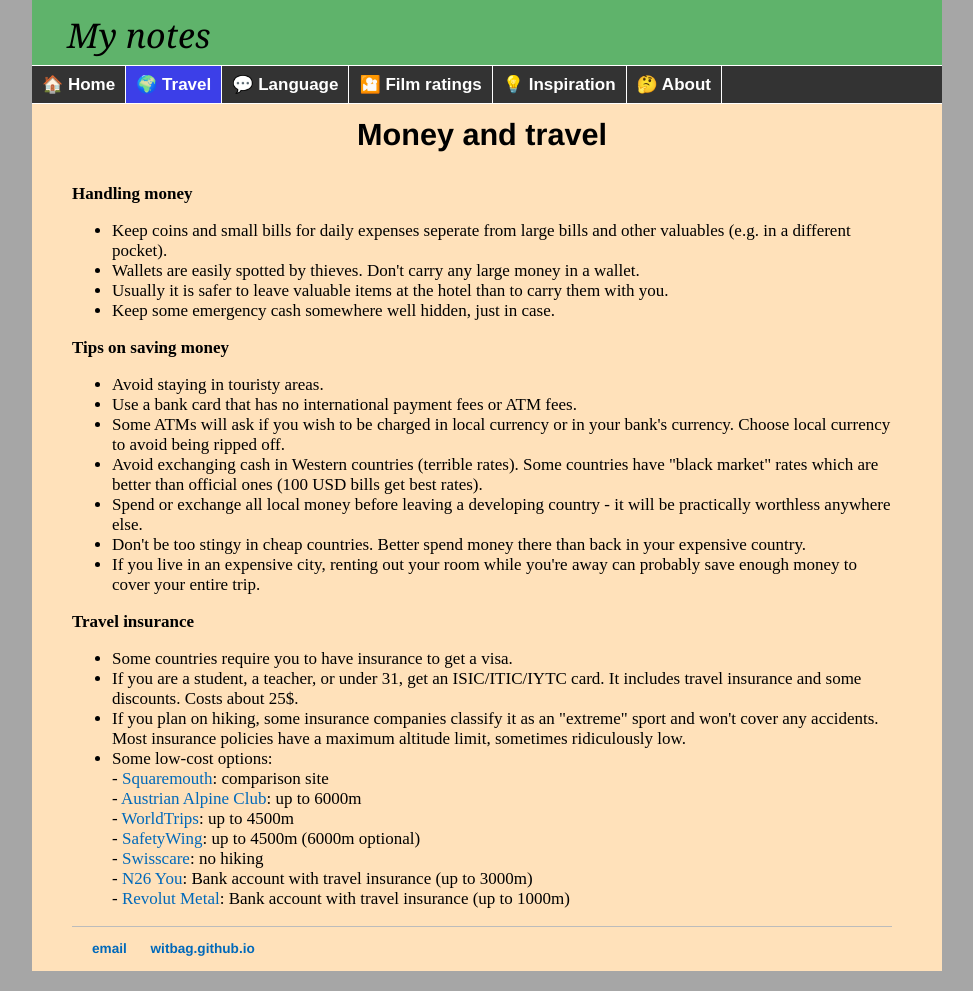
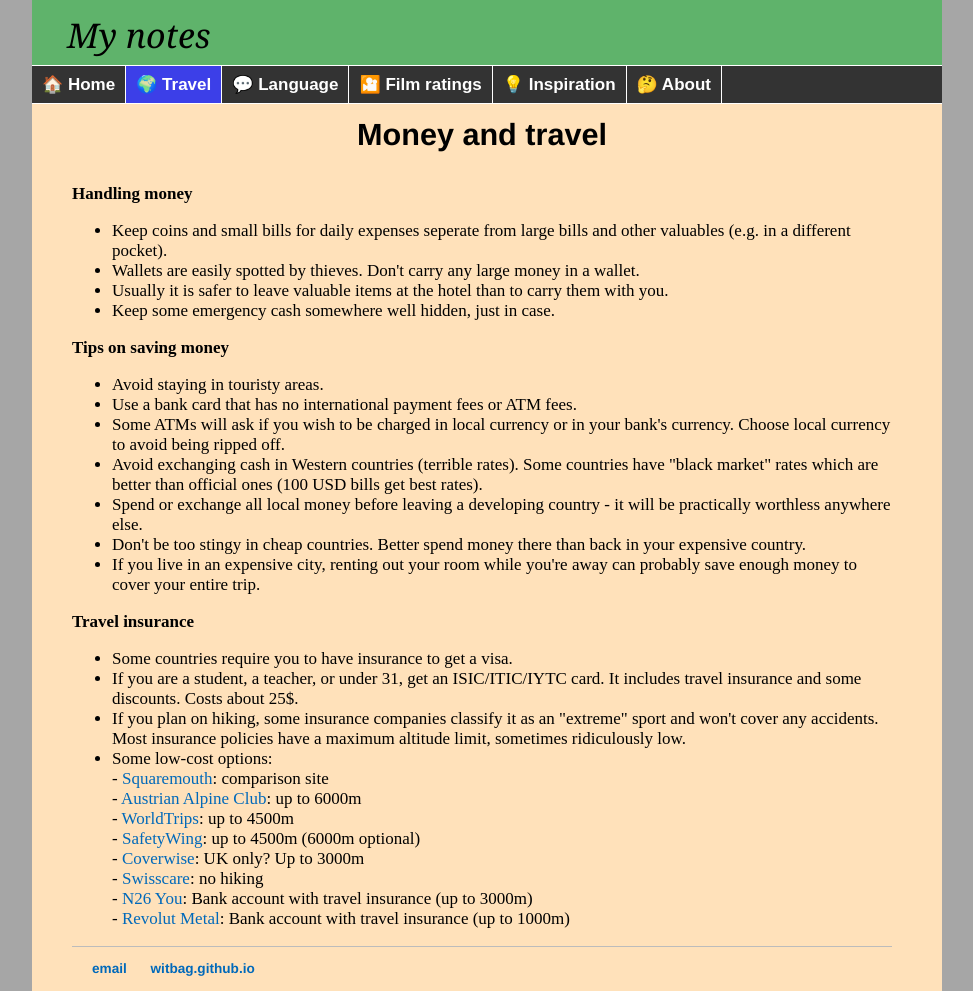
Before and after one commit to witbag/witbag.github.io, a Jekyll site: the page built from travel/money.html, in a window 1280 px wide. Shown: the whole page, without its empty margins (153-1126 px from the left). Built offline with Jekyll 4.4.1, drawn with Linux system fonts in a browser that asks for light colours.

Commit message:
Update money.html

```diff
--- a/travel/money.html
+++ b/travel/money.html
@@ -35,6 +35,7 @@ title: Travel advice
 - <a href="https://www.alpenverein.at/portal/service/mitgliedschaft/membership-benefits.php/" target=_blank>Austrian Alpine Club</a>: up to 6000m<br>
 - <a href="https://www.worldtrips.com/en/" target=_blank>WorldTrips</a>: up to 4500m<br>
 - <a href="https://safetywing.com/nomad-insurance" target=_blank>SafetyWing</a>: up to 4500m (6000m optional)<br>
+- <a href="https://www.coverwise.co.uk/" target=_blank>Coverwise</a>: UK only? Up to 3000m<br>
 - <a href="https://swisscare.com/" target=_blank>Swisscare</a>: no hiking<br>
 - <a href="https://n26.com/en-eu/plans" target=_blank>N26 You</a>: Bank account with travel insurance (up to 3000m)<br>
 - <a href="https://www.revolut.com/metal/" target=_blank>Revolut Metal</a>: Bank account with travel insurance (up to 1000m)<br>
```
